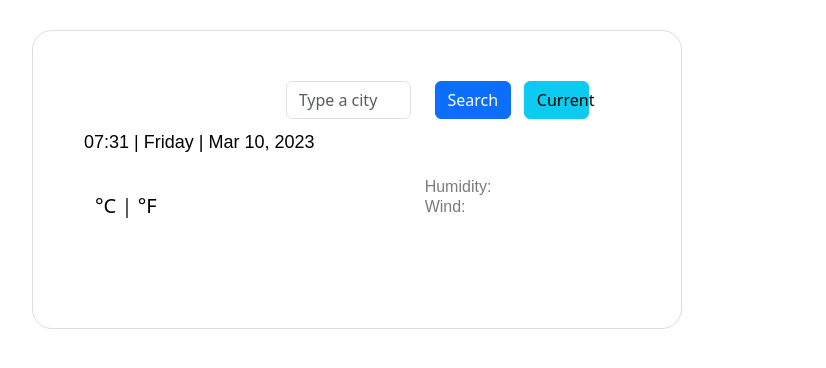
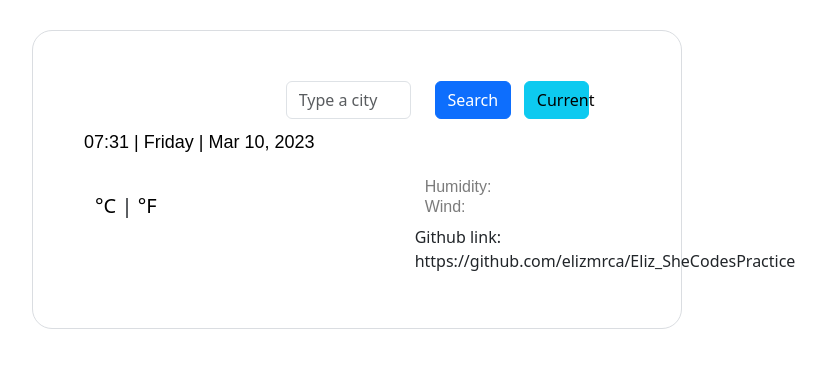
Before and after one commit to elizmrca/Eliz_SheCodesPractice, a plain HTML site: page index.html in a window 1280 px wide. Shown: the whole page, without its empty margins (283-1109 px from the left). Drawn offline with nearby package versions, Linux system fonts and the light colour scheme; no server answers.

Commit message:
Github link

```diff
--- a/index.html
+++ b/index.html
@@ -82,6 +82,8 @@
                             </li>
                         </ul>
 
+                        Github link: https://github.com/elizmrca/Eliz_SheCodesPractice
+
                         <!---
                                                                                                             <div class="btn-group" role="group" aria-label="Basic example">
                                                                                                               <button type="button" class="btn btn-light">Left</button>
```
